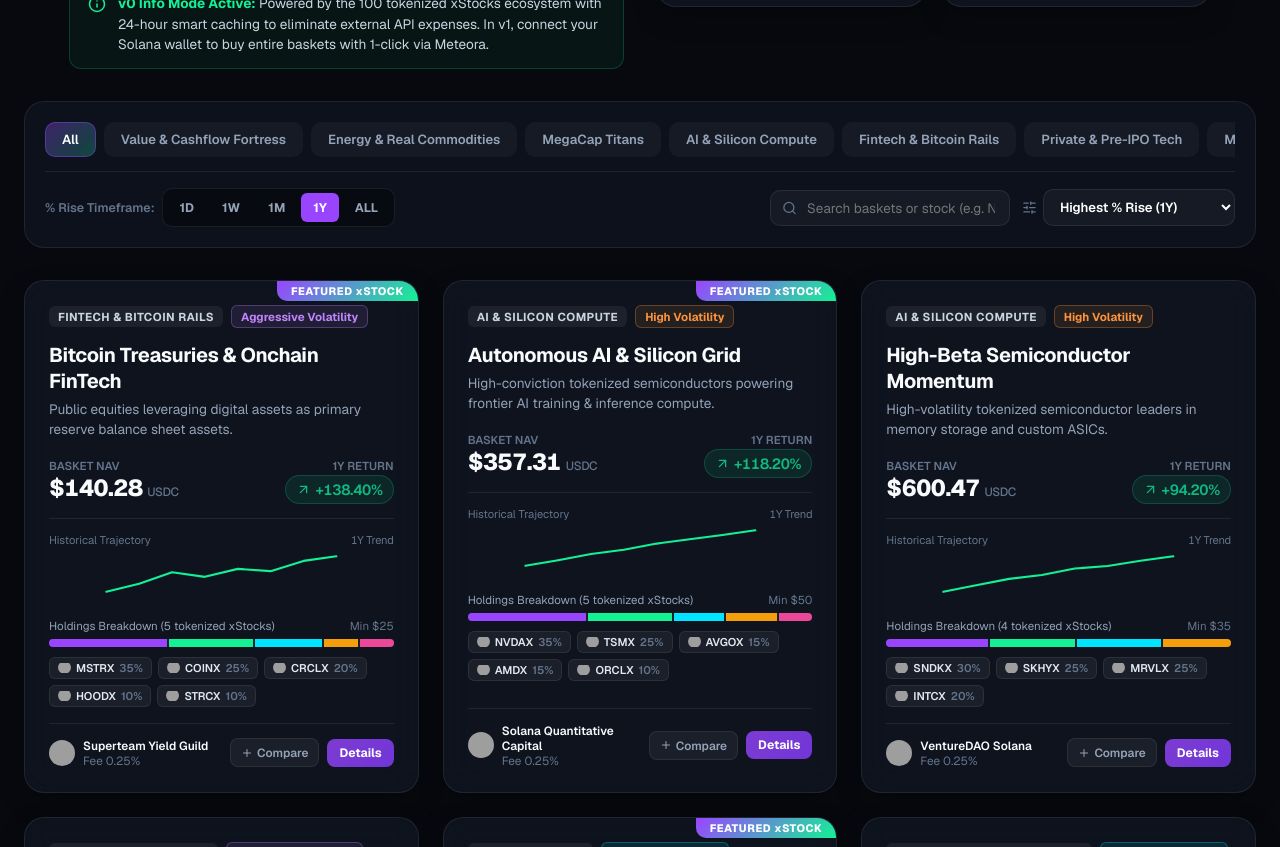
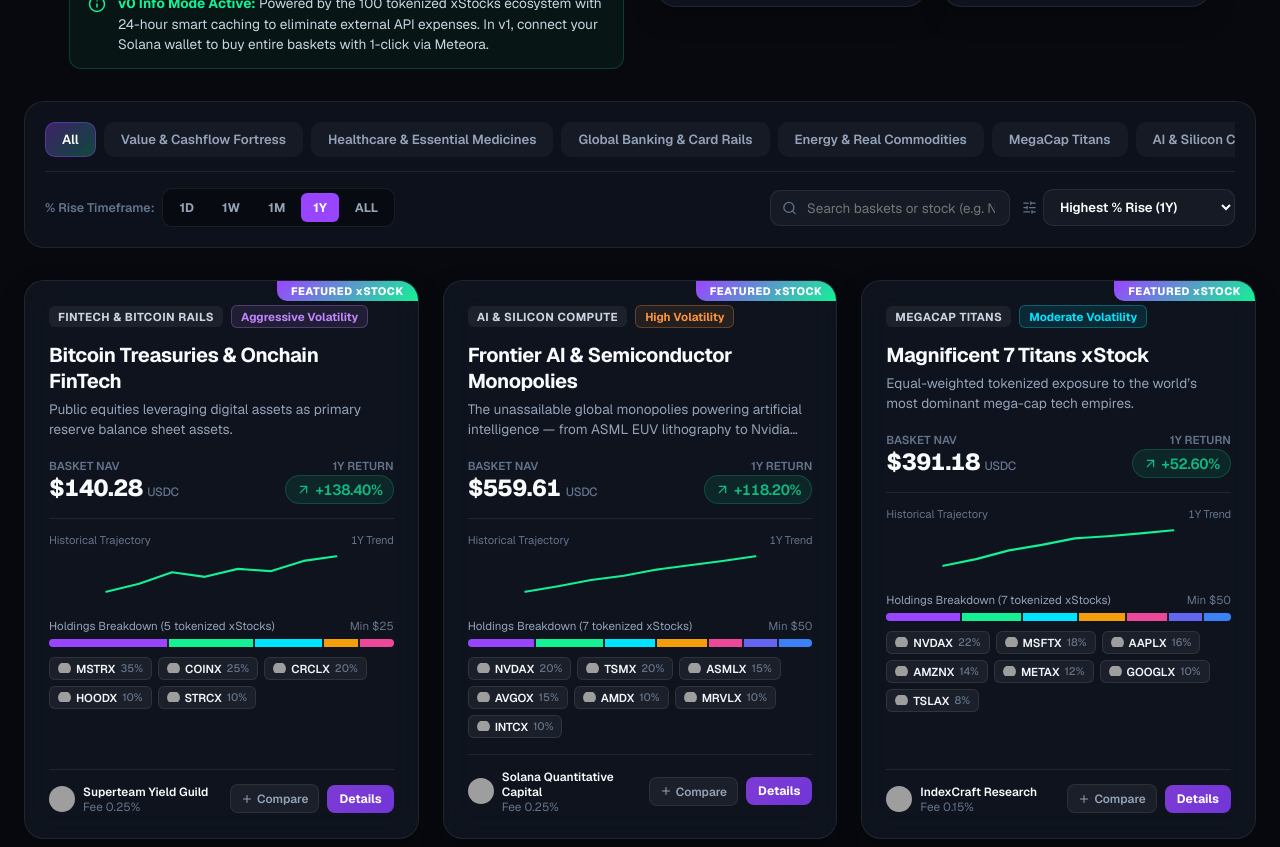
Before and after one commit to starkdevx/Crypto-SmallCase, a Next.js app: page / in a window 1280 px wide. Shown: the part 540-1387 px from the top of the page. Built offline with nearby package versions, Linux system fonts and the light colour scheme; grey boxes are pictures that could not be loaded.

Commit message:
final baskets

```diff
--- a/src/app/page.tsx
+++ b/src/app/page.tsx
@@ -77,11 +77,12 @@
   const categories: BasketCategory[] = [
     'All',
     'Value & Cashflow Fortress',
+    'Healthcare & Essential Medicines',
+    'Global Banking & Card Rails',
     'Energy & Real Commodities',
     'MegaCap Titans',
     'AI & Silicon Compute',
     'Fintech & Bitcoin Rails',
-    'Private & Pre-IPO Tech',
     'Market Index ETFs',
   ];
 
--- a/src/components/BasketCard.tsx
+++ b/src/components/BasketCard.tsx
@@ -232,19 +232,20 @@
             ))}
           </div>
 
-          {/* Constituent Token Badges with Real CoinGecko Images */}
+          {/* Constituent Token Badges with Real CoinGecko Images - Showing Every Stock Clearly */}
           <div style={{ display: 'flex', flexWrap: 'wrap', gap: '6px', marginTop: '10px' }}>
-            {basket.constituents.slice(0, 5).map((item) => (
+            {basket.constituents.map((item) => (
               <span
                 key={item.stock.ticker}
+                title={`${item.stock.name} (${item.weight}%)`}
                 style={{
-                  fontSize: '0.7rem',
+                  fontSize: '0.72rem',
                   fontWeight: 600,
-                  color: '#e2e8f0',
+                  color: '#f1f5f9',
                   background: 'rgba(255, 255, 255, 0.05)',
                   padding: '3px 8px',
                   borderRadius: '6px',
-                  border: '1px solid rgba(255, 255, 255, 0.08)',
+                  border: '1px solid rgba(255, 255, 255, 0.09)',
                   display: 'inline-flex',
                   alignItems: 'center',
                   gap: '5px',
@@ -258,14 +259,11 @@
                   />
                 )}
                 <span>{item.stock.ticker}</span>
-                <span style={{ color: 'var(--text-muted)' }}>{item.weight}%</span>
+                <span style={{ color: 'var(--text-muted)', fontSize: '0.68rem', fontWeight: 500 }}>
+                  {item.weight}%
+                </span>
               </span>
             ))}
-            {basket.constituents.length > 5 && (
-              <span style={{ fontSize: '0.68rem', color: 'var(--text-muted)', alignSelf: 'center' }}>
-                +{basket.constituents.length - 5} more
-              </span>
-            )}
           </div>
         </div>
       </div>
--- a/src/data/baskets.ts
+++ b/src/data/baskets.ts
@@ -37,13 +37,15 @@
   makeConstituent('TSLAX', 8),
 ];
 
-// Basket 2: Autonomous AI & Silicon Grid
+// Basket 2: Frontier AI & Semiconductor Monopolies
 const aiSiliconConstituents: BasketConstituent[] = [
-  makeConstituent('NVDAX', 35),
-  makeConstituent('TSMX', 25),
+  makeConstituent('NVDAX', 20),
+  makeConstituent('TSMX', 20),
+  makeConstituent('ASMLX', 15),
   makeConstituent('AVGOX', 15),
-  makeConstituent('AMDX', 15),
-  makeConstituent('ORCLX', 10),
+  makeConstituent('AMDX', 10),
+  makeConstituent('MRVLX', 10),
+  makeConstituent('INTCX', 10),
 ];
 
 // Basket 3: Fintech & Bitcoin Rails
@@ -55,12 +57,6 @@
   makeConstituent('STRCX', 10),
 ];
 
-// Basket 4: Orbital Space & Hard Tech
-const orbitalConstituents: BasketConstituent[] = [
-  makeConstituent('SPCXX', 45), // SpaceX xStock!
-  makeConstituent('TSLAX', 35),
-  makeConstituent('CRCLX', 20),
-];
 
 // Basket 5: Macro Sovereign & Index Anchor (Includes Berkshire BRK.BX)
 const macroIndexConstituents: BasketConstituent[] = [
@@ -71,13 +67,6 @@
   makeConstituent('TQQQX', 10),  // 3x Leveraged Nasdaq
 ];
 
-// Basket 6: Memory & Semiconductor Momentum
-const semiMomentumConstituents: BasketConstituent[] = [
-  makeConstituent('SNDKX', 30), // Sandisk xStock
-  makeConstituent('SKHYX', 25), // SK Hynix xStock
-  makeConstituent('MRVLX', 25), // Marvell xStock
-  makeConstituent('INTCX', 20), // Intel xStock
-];
 
 // Basket 7: Consumer Monopolies & Daily Essentials (MCD, KO, PEP, PG, WMT, JNJ)
 const valueCashflowConstituents: BasketConstituent[] = [
@@ -96,6 +85,27 @@
   makeConstituent('GLDX', 20),  // Physical Gold xStock
   makeConstituent('SLVX', 15),  // iShares Silver Trust xStock
   makeConstituent('URAX', 10),  // Global X Uranium ETF xStock
+];
+
+// Basket: Human Health & Life-Saving Medicines (NVOX, PFEX, AZNX, MRKX, ABBVX, MRNAX, UNHX)
+const healthMedicinesConstituents: BasketConstituent[] = [
+  makeConstituent('NVOX', 20),  // Novo Nordisk xStock (Diabetes & Ozempic/Wegovy)
+  makeConstituent('PFEX', 15),  // Pfizer xStock (Vaccines & everyday pharmaceuticals)
+  makeConstituent('AZNX', 15),  // AstraZeneca xStock (Cardiovascular & oncology treatments)
+  makeConstituent('MRKX', 15),  // Merck xStock (Cancer immunotherapy & essential drugs)
+  makeConstituent('ABBVX', 15), // AbbVie xStock (Immunology & arthritis medicines)
+  makeConstituent('MRNAX', 10), // Moderna xStock (mRNA vaccines & preventive medicine)
+  makeConstituent('UNHX', 10),  // UnitedHealth xStock (Healthcare services & medical access)
+];
+
+// Basket: Global Financial Hegemons & Card Rails (JPMX, VX, MAX, GSX, BACX, PYPLX)
+const globalBankingConstituents: BasketConstituent[] = [
+  makeConstituent('JPMX', 25),  // JPMorgan Chase xStock
+  makeConstituent('VX', 20),    // Visa xStock
+  makeConstituent('MAX', 20),   // Mastercard xStock
+  makeConstituent('GSX', 15),   // Goldman Sachs xStock
+  makeConstituent('BACX', 10),  // Bank of America xStock
+  makeConstituent('PYPLX', 10), // PayPal xStock
 ];
 
 export const STOCK_BASKETS: Basket[] = [
@@ -234,10 +244,10 @@
   {
     id: 'ai-silicon-grid',
     slug: 'ai-silicon-grid',
-    title: 'Autonomous AI & Silicon Grid',
-    tagline: 'High-conviction tokenized semiconductors powering frontier AI training & inference compute.',
+    title: 'Frontier AI & Semiconductor Monopolies',
+    tagline: 'The unassailable global monopolies powering artificial intelligence — from ASML EUV lithography to Nvidia GPUs and TSMC foundries.',
     description:
-      'Concentrated allocation in the global silicon supply chain: Nvidia, TSMC, Broadcom, AMD, and Oracle. Backed by real-time xStock token contracts and global datacenter capex demand.',
+      'The definitive full-stack AI hardware fortress. Combines the world’s most critical semiconductor monopolies and designers: ASML (100% EUV lithography monopoly), TSMC (leading-edge foundries), NVIDIA (GPU compute & CUDA moat), Broadcom (custom AI ASICs), AMD (accelerators), Marvell (custom silicon & electro-optics), and Intel (silicon fabrication).',
     category: 'AI & Silicon Compute',
     riskTier: 'High',
     minInvestmentUsdc: 50,
@@ -266,12 +276,12 @@
       { date: 'Jan 24', nav: 225, sp500: 105, sol: 138 },
       { date: 'Mar 24', nav: 275, sp500: 111, sol: 210 },
       { date: 'May 24', nav: 310, sp500: 116, sol: 185 },
-      { date: 'Jul 24', nav: 360, sp500: 121, sol: 195 },
+      { date: 'Jul 24', nav: 360, sol: 195, sp500: 121 },
       { date: 'Sep 24', nav: 395, sp500: 124, sol: 175 },
       { date: 'Nov 24', nav: 430, sp500: 128, sol: 220 },
       { date: 'Jan 25', nav: 468, sp500: 132, sol: 245 },
     ],
-    tags: ['Nvidia xStock', 'TSMC Foundry', 'High Alpha', 'Hypergrowth'],
+    tags: ['ASML Lithography', 'NVIDIA GPU', 'TSMC Foundry', 'Broadcom ASIC', 'Marvell MRVL', 'Intel INTC'],
     solanaMintPreview: 'StkAIComputeGrid4L8x9Gq2Qz',
     isFeatured: true,
   },
@@ -320,50 +330,6 @@
     isFeatured: true,
   },
   {
-    id: 'orbital-space-hard-tech',
-    slug: 'orbital-space-hard-tech',
-    title: 'Orbital Space & Pre-IPO Hard Tech',
-    tagline: 'Private space flight dominance and orbital internet constellations on Solana.',
-    description:
-      'Anchored by SpaceX xStock (SPCXx), Tesla xStock (TSLAx), and Circle xStock (CRCLx). Combines launch vehicle cadence, Starlink subscriber expansion, and automated robotics.',
-    category: 'Private & Pre-IPO Tech',
-    riskTier: 'Aggressive',
-    minInvestmentUsdc: 75,
-    nav: calculateBasketNav(orbitalConstituents),
-    returns: {
-      d1: calculateBasket24h(orbitalConstituents),
-      w1: 4.8,
-      m1: 14.1,
-      y1: 86.4,
-      allTime: 165.0,
-    },
-    rebalanceFrequency: 'Quarterly',
-    lastRebalanced: 'Sep 20, 2026',
-    curator: {
-      name: 'Stratosphere Analytics',
-      handle: '@strato_cap',
-      avatar: 'https://images.unsplash.com/photo-1570295999919-56ceb5ecca61?w=120&auto=format&fit=crop&q=80',
-      reputationScore: 98.6,
-      followers: 11500,
-      feePercent: 0.30,
-      verified: true,
-    },
-    constituents: orbitalConstituents,
-    historicalChart: [
-      { date: 'Nov 23', nav: 130, sp500: 100, sol: 100 },
-      { date: 'Jan 24', nav: 155, sp500: 105, sol: 138 },
-      { date: 'Mar 24', nav: 180, sp500: 111, sol: 210 },
-      { date: 'May 24', nav: 205, sp500: 116, sol: 185 },
-      { date: 'Jul 24', nav: 220, sp500: 121, sol: 195 },
-      { date: 'Sep 24', nav: 235, sp500: 124, sol: 175 },
-      { date: 'Nov 24', nav: 248, sp500: 128, sol: 220 },
-      { date: 'Jan 25', nav: 260, sp500: 132, sol: 245 },
-    ],
-    tags: ['SpaceX SPCXx', 'Starlink', 'Tesla TSLAx', 'Private Equity'],
-    solanaMintPreview: 'StkSpaceHardTechQ5509Lop',
-    isFeatured: false,
-  },
-  {
     id: 'macro-sovereign-anchor',
     slug: 'macro-sovereign-anchor',
     title: 'Macro Sovereign & Index Anchor',
@@ -408,47 +374,91 @@
     isFeatured: false,
   },
   {
-    id: 'memory-silicon-momentum',
-    slug: 'memory-silicon-momentum',
-    title: 'High-Beta Semiconductor Momentum',
-    tagline: 'High-volatility tokenized semiconductor leaders in memory storage and custom ASICs.',
+    id: 'health-and-medicines',
+    slug: 'health-and-medicines',
+    title: 'Human Health & Life-Saving Medicines',
+    tagline: 'The world’s essential pharmaceutical giants making daily medicines, vaccines, and treatments for human health.',
     description:
-      'High-beta momentum basket capturing flash storage, high-bandwidth memory (HBM3e), and custom silicon packaging via Sandisk (SNDKX), SK Hynix (SKHYX), Marvell (MRVLX), and Intel (INTCX).',
-    category: 'AI & Silicon Compute',
-    riskTier: 'High',
-    minInvestmentUsdc: 35,
-    nav: calculateBasketNav(semiMomentumConstituents),
+      'A simple, human-focused healthcare basket. Features the world’s most trusted pharmaceutical giants making everyday medicines, vaccines, and hospital care: Novo Nordisk (NVOX), Pfizer (PFEX), AstraZeneca (AZNX), Merck (MRKX), AbbVie (ABBVX), Moderna (MRNAX), and UnitedHealth (UNHX).',
+    category: 'Healthcare & Essential Medicines',
+    riskTier: 'Low',
+    minInvestmentUsdc: 25,
+    nav: calculateBasketNav(healthMedicinesConstituents),
     returns: {
-      d1: calculateBasket24h(semiMomentumConstituents),
-      w1: 5.4,
-      m1: 12.8,
-      y1: 94.2,
-      allTime: 180.0,
+      d1: calculateBasket24h(healthMedicinesConstituents),
+      w1: 2.1,
+      m1: 6.4,
+      y1: 36.5,
+      allTime: 88.0,
     },
-    rebalanceFrequency: 'Monthly',
-    lastRebalanced: 'Oct 02, 2026',
+    rebalanceFrequency: 'Quarterly',
+    lastRebalanced: 'Oct 01, 2026',
     curator: {
-      name: 'VentureDAO Solana',
-      handle: '@venture_sol',
-      avatar: 'https://images.unsplash.com/photo-1534528741775-53994a69daeb?w=120&auto=format&fit=crop&q=80',
-      reputationScore: 98.3,
-      followers: 14700,
-      feePercent: 0.25,
+      name: 'Global Health Alliance',
+      handle: '@global_health',
+      avatar: 'https://images.unsplash.com/photo-1559839734-2b71ea197ec2?w=120&auto=format&fit=crop&q=80',
+      reputationScore: 99.4,
+      followers: 18200,
+      feePercent: 0.10,
       verified: true,
     },
-    constituents: semiMomentumConstituents,
+    constituents: healthMedicinesConstituents,
     historicalChart: [
-      { date: 'Nov 23', nav: 210, sp500: 100, sol: 100 },
-      { date: 'Jan 24', nav: 260, sp500: 105, sol: 138 },
+      { date: 'Nov 23', nav: 260, sp500: 100, sol: 100 },
+      { date: 'Jan 24', nav: 285, sp500: 105, sol: 138 },
       { date: 'Mar 24', nav: 310, sp500: 111, sol: 210 },
-      { date: 'May 24', nav: 340, sp500: 116, sol: 185 },
-      { date: 'Jul 24', nav: 390, sp500: 121, sol: 195 },
-      { date: 'Sep 24', nav: 410, sp500: 124, sol: 175 },
-      { date: 'Nov 24', nav: 450, sp500: 128, sol: 220 },
-      { date: 'Jan 25', nav: 485, sp500: 132, sol: 245 },
+      { date: 'May 24', nav: 330, sp500: 116, sol: 185 },
+      { date: 'Jul 24', nav: 350, sp500: 121, sol: 195 },
+      { date: 'Sep 24', nav: 365, sp500: 124, sol: 175 },
+      { date: 'Nov 24', nav: 380, sp500: 128, sol: 220 },
+      { date: 'Jan 25', nav: 395, sp500: 132, sol: 245 },
     ],
-    tags: ['Sandisk SNDKX', 'SK Hynix', 'Marvell MRVLX', 'Semiconductor Momentum'],
-    solanaMintPreview: 'StkMemoryMomentum9019Xy',
-    isFeatured: false,
+    tags: ['Novo Nordisk NVO', 'Pfizer PFE', 'AstraZeneca AZN', 'Merck MRK', 'AbbVie ABBV', 'Moderna MRNA', 'UnitedHealth UNH'],
+    solanaMintPreview: 'StkHealthMedicine0031Xz',
+    isFeatured: true,
+  },
+  {
+    id: 'global-financial-hegemons-cards',
+    slug: 'global-financial-hegemons-cards',
+    title: 'Global Financial Hegemons & Card Rails',
+    tagline: 'The world’s dominant banking oligarchs, global card duopoly networks, and digital checkout rails.',
+    description:
+      'Anchored by America’s premier banking dynasties and global payments networks. Featuring JPMorgan Chase (JPMX), Visa (VX), Mastercard (MAX), Goldman Sachs (GSX), Bank of America (BACX), and PayPal (PYPLX) capturing transaction fees on trillions of dollars in global commerce.',
+    category: 'Global Banking & Card Rails',
+    riskTier: 'Low',
+    minInvestmentUsdc: 25,
+    nav: calculateBasketNav(globalBankingConstituents),
+    returns: {
+      d1: calculateBasket24h(globalBankingConstituents),
+      w1: 1.8,
+      m1: 5.5,
+      y1: 33.2,
+      allTime: 79.5,
+    },
+    rebalanceFrequency: 'Quarterly',
+    lastRebalanced: 'Oct 01, 2026',
+    curator: {
+      name: 'Manhattan Institutional Macro',
+      handle: '@manhattan_macro',
+      avatar: 'https://images.unsplash.com/photo-1507003211169-0a1dd7228f2d?w=120&auto=format&fit=crop&q=80',
+      reputationScore: 99.6,
+      followers: 22100,
+      feePercent: 0.10,
+      verified: true,
+    },
+    constituents: globalBankingConstituents,
+    historicalChart: [
+      { date: 'Nov 23', nav: 250, sp500: 100, sol: 100 },
+      { date: 'Jan 24', nav: 275, sp500: 105, sol: 138 },
+      { date: 'Mar 24', nav: 300, sp500: 111, sol: 210 },
+      { date: 'May 24', nav: 320, sp500: 116, sol: 185 },
+      { date: 'Jul 24', nav: 340, sp500: 121, sol: 195 },
+      { date: 'Sep 24', nav: 355, sp500: 124, sol: 175 },
+      { date: 'Nov 24', nav: 375, sp500: 128, sol: 220 },
+      { date: 'Jan 25', nav: 390, sp500: 132, sol: 245 },
+    ],
+    tags: ['JPMorgan JPM', 'Visa V', 'Mastercard MA', 'Goldman Sachs GS', 'Bank of America BAC', 'PayPal PYPL'],
+    solanaMintPreview: 'StkFinanceHegemon0071Zy',
+    isFeatured: true,
   },
 ];
--- a/src/types/basket.ts
+++ b/src/types/basket.ts
@@ -4,6 +4,8 @@
   | 'All'
   | 'MegaCap Titans'
   | 'AI & Silicon Compute'
+  | 'Healthcare & Essential Medicines'
+  | 'Global Banking & Card Rails'
   | 'Fintech & Bitcoin Rails'
   | 'Private & Pre-IPO Tech'
   | 'Market Index ETFs'
```
